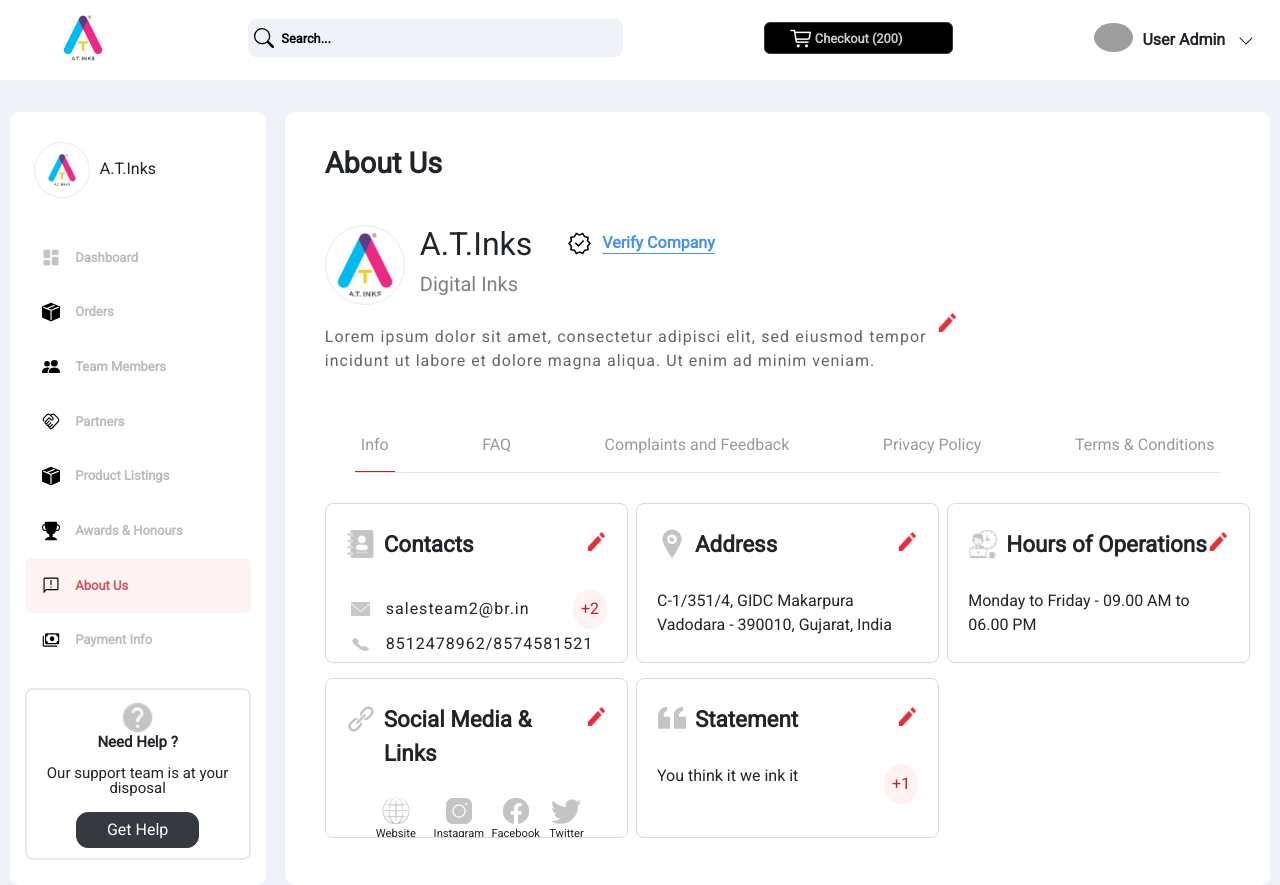
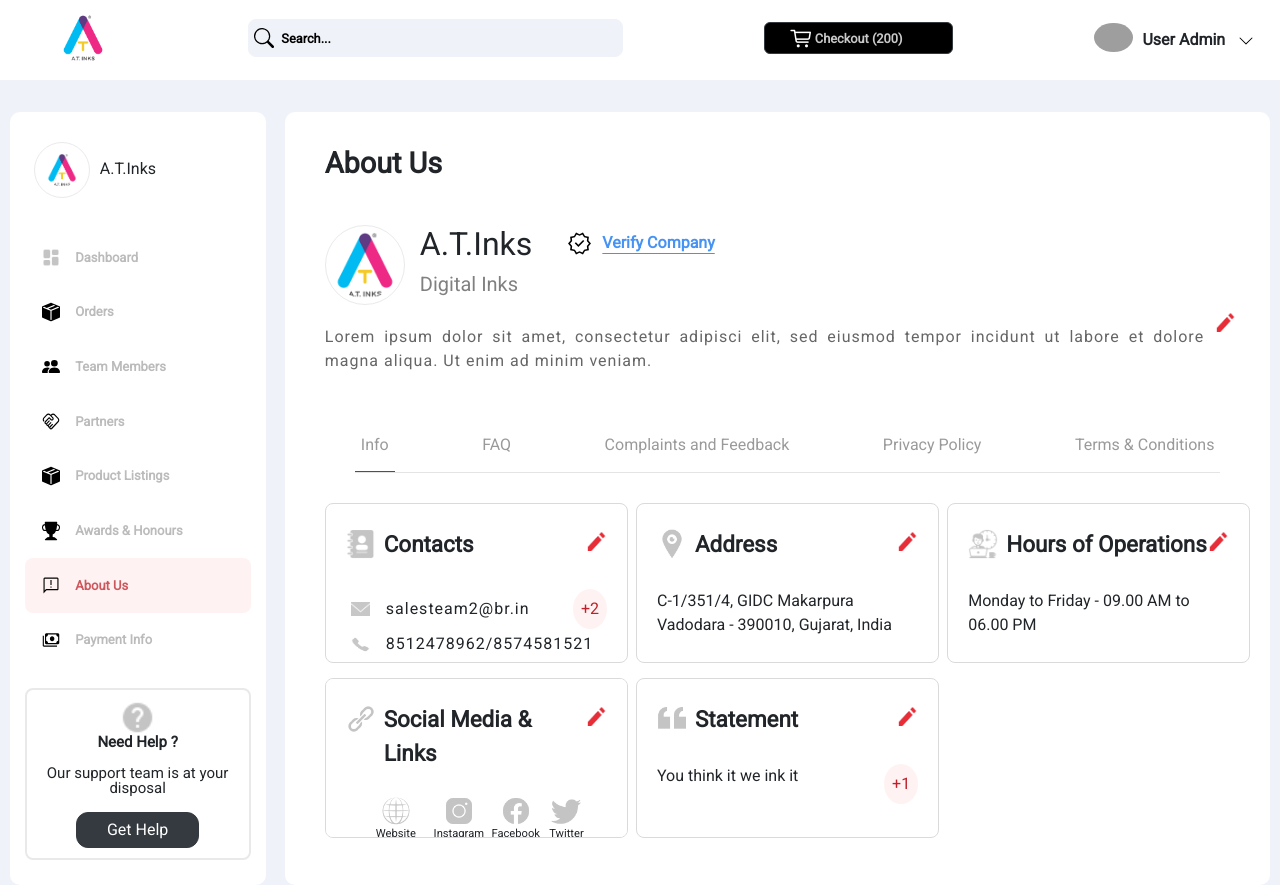
Before and after one commit to thatsmeamal-v-s/A-T-Links, a React (Create React App) app: page / in a window 1280 px wide. Built offline with nearby package versions, Linux system fonts and the light colour scheme; grey boxes are pictures that could not be loaded.

Commit message:
adjusted width of aboutus content

```diff
--- a/src/Components/Aboutus/AboutusContent/AboutusContent.css
+++ b/src/Components/Aboutus/AboutusContent/AboutusContent.css
@@ -1,12 +1,11 @@
 .aboutus-content-container {
   display: flex;
-  flex-wrap: wrap;
 }
 
 .aboutus-content {
   color: #666666;
   letter-spacing: 1px;
-  width: 65%;
+  width: 95%;
   text-align: justify;
   margin-right: 10px;
   margin-top: 20px;
```
